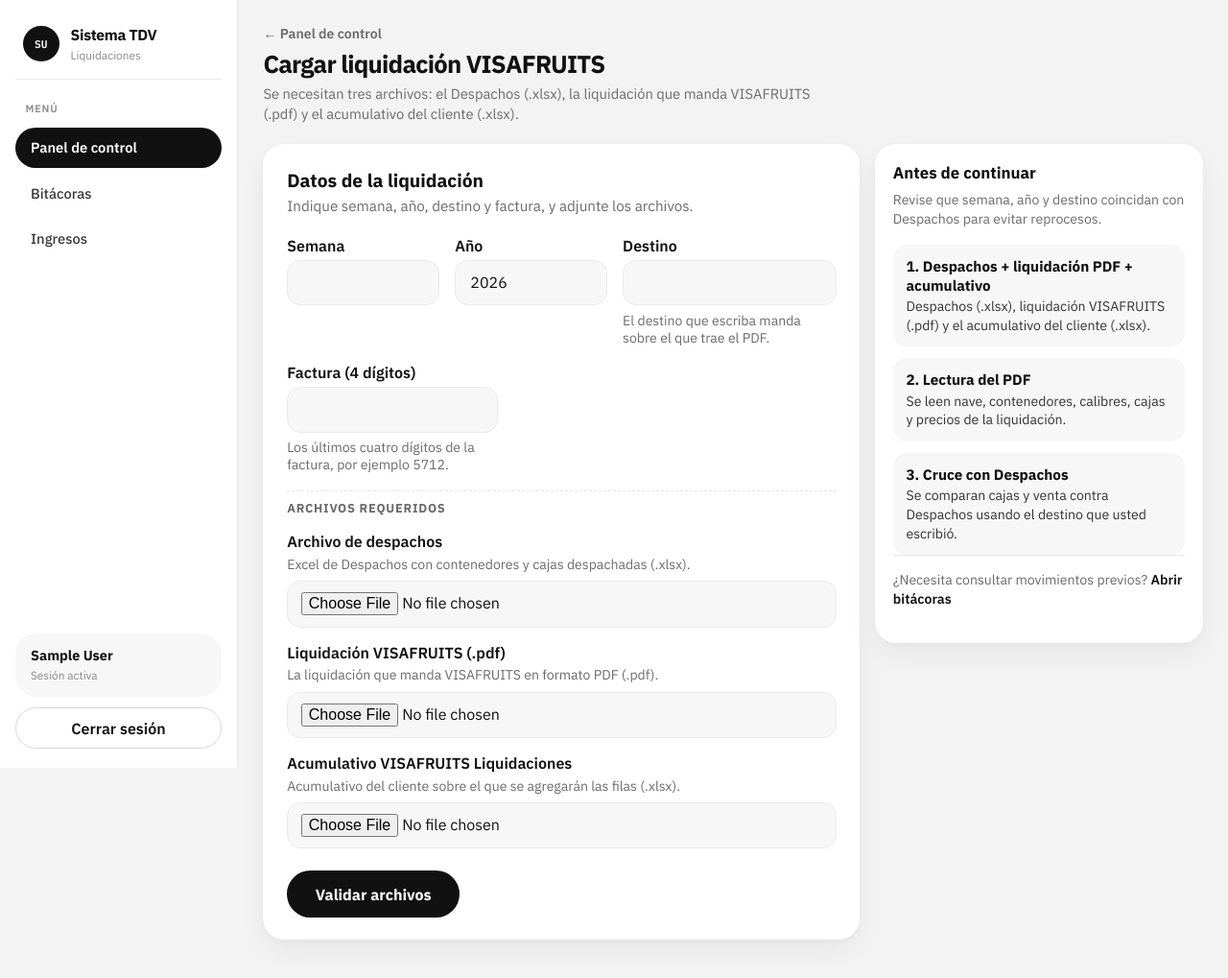
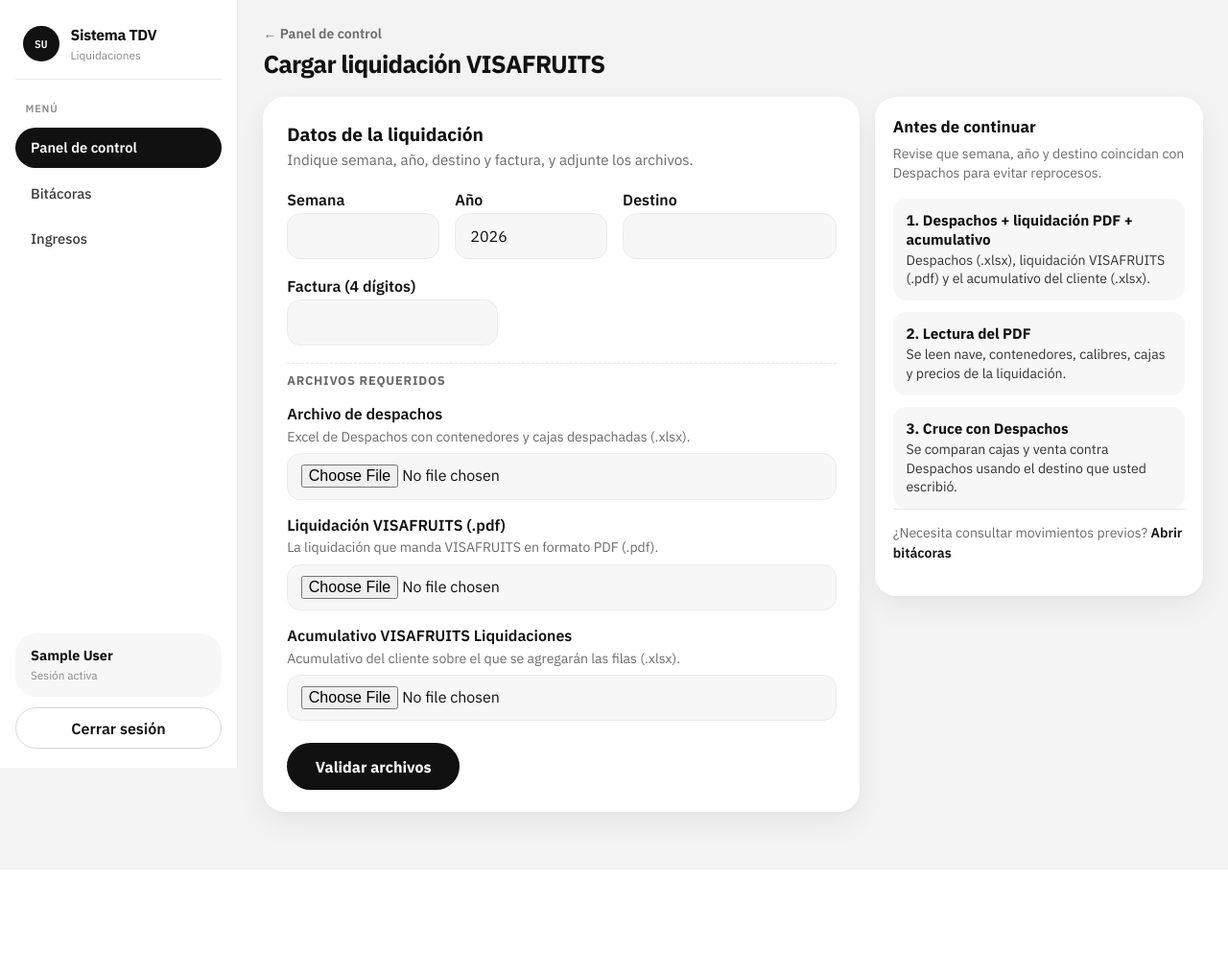
Before and after one commit to abbyom4AV/sistema-liquidaciones-tdv, a Django app: page /procesamientos/visafruits/ in a window 1280 px wide. Shown: the top 1019 px of the page at 96% size. After the commit the page ends 880 px from the top, so only its background shows below. Run offline with Django 5.2, Linux system fonts and the light colour scheme; the visitor is signed in with stand-in values (Sample User, id 1).

Commit message:
Quita los textos de ayuda sobrantes en la carga de VISAFRUITS
Elimina la nota de los tres archivos bajo el titulo y las aclaraciones de destino y factura, junto con la regla CSS que quedaba sin uso.

Co-authored-by: Cursor <cursoragent@cursor.com>

```diff
--- a/procesamientos/templates/procesamientos/visafruits_cargar.html
+++ b/procesamientos/templates/procesamientos/visafruits_cargar.html
@@ -97,12 +97,6 @@
         box-shadow: 0 0 0 3px rgba(17, 17, 17, 0.28);
       }
 
-      .ayuda {
-        margin: 0.4rem 0 0;
-        font-size: 0.88rem;
-        color: var(--muted);
-      }
-
       .bloque-archivos {
         display: grid;
         gap: 1rem;
@@ -181,10 +175,6 @@
       </p>
 
       <h1>Cargar liquidación VISAFRUITS</h1>
-      <p class="intro-corta">
-        Se necesitan tres archivos: el Despachos (.xlsx), la liquidación
-        que manda VISAFRUITS (.pdf) y el acumulativo del cliente (.xlsx).
-      </p>
     </header>
 
     {% if error_proceso %}
@@ -236,9 +226,6 @@
                 {{ formulario.destino.label }}
               </label>
               {{ formulario.destino }}
-              <p class="ayuda">
-                El destino que escriba manda sobre el que trae el PDF.
-              </p>
               {% for error in formulario.destino.errors %}
                 <div class="campo-error">{{ error }}</div>
               {% endfor %}
@@ -251,9 +238,6 @@
                 {{ formulario.factura.label }}
               </label>
               {{ formulario.factura }}
-              <p class="ayuda">
-                Los últimos cuatro dígitos de la factura, por ejemplo 5712.
-              </p>
               {% for error in formulario.factura.errors %}
                 <div class="campo-error">{{ error }}</div>
               {% endfor %}
```
